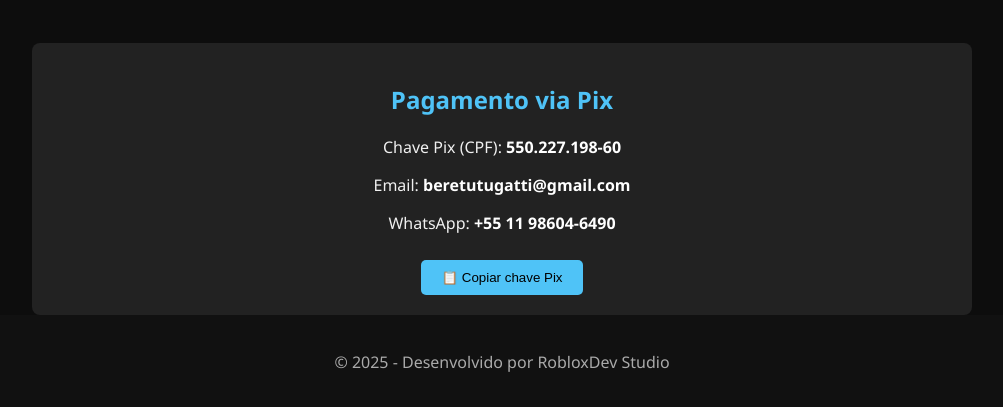
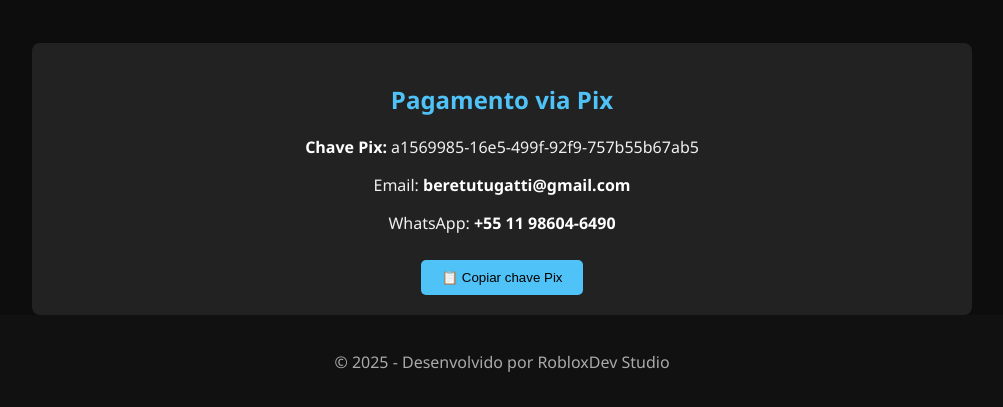
Before and after one commit to begatti530/Site-Roblox-Studio, a plain HTML site: page index.html in a window 1280 px wide. Shown: the part 3022-3429 px from the top of the page, without its empty margins (138-1141 px from the left). Drawn offline with Linux system fonts and the light colour scheme.

Commit message:
Update index.html

```diff
--- a/index.html
+++ b/index.html
@@ -108,7 +108,7 @@
 
 <section class="pix">
   <h2>Pagamento via Pix</h2>
-  <p>Chave Pix (CPF): <strong id="pix">550.227.198-60</strong></p>
+ <p><strong>Chave Pix:</strong> a1569985-16e5-499f-92f9-757b55b67ab5
   <p>Email: <strong>beretutugatti@gmail.com</strong></p>
   <p>WhatsApp: <strong>+55 11 98604-6490</strong></p>
   <button onclick="copiarPix()">📋 Copiar chave Pix</button>
```
